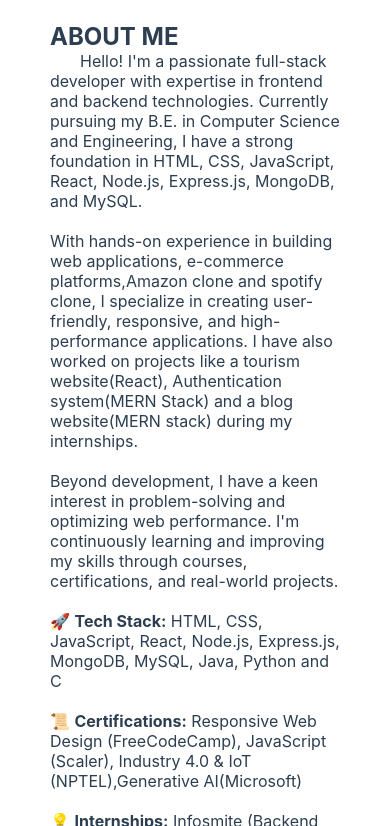
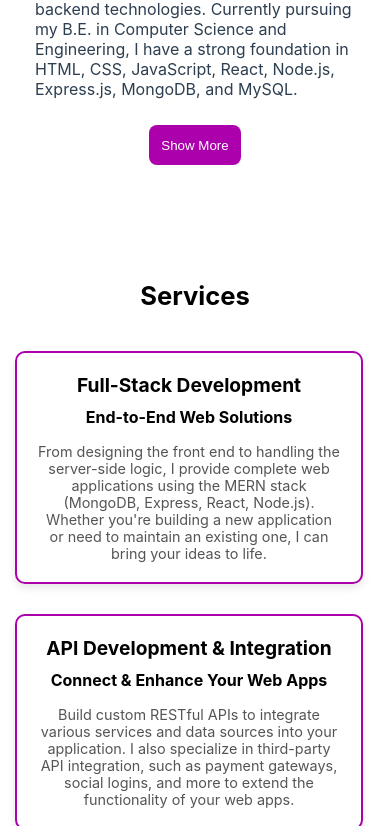
Before and after one commit to mariyamyamina/portfolio, a React (Create React App) app: page / in a window 390 px wide. Shown: the part 838-1664 px from the top of the page. Built offline with nearby package versions, Linux system fonts and the light colour scheme.

Commit message:
modified

```diff
--- a/src/App.js
+++ b/src/App.js
@@ -2,6 +2,7 @@ import React from 'react'
 import Navbar from './components/Navbar/navmenu';
 import Home from './components/Home/home'
 import About from './components/About/about';
+import Services from './components/Serveport/services';
 import Skills from './components/Skills/skill';
 import Projects from './components/Projects/projects';
 import Contact from './components/Contact/contact';
@@ -12,6 +13,7 @@ const App = () => {
        <Navbar/>
       <Home />
       <About/>
+      <Services/>
        <Skills/>
       <Projects />
       <Contact />
--- a/src/components/About/about.css
+++ b/src/components/About/about.css
@@ -1,129 +1,102 @@
-/* Base styles */
 .about-me-page {
   display: flex;
-  justify-content: space-between;
+  justify-content: center;
   align-items: center;
-  padding: 20px;
-  background-color: #FFFFFF;
+  padding: 10px 30px;
+  background-color: #ffffff;
   flex-wrap: wrap;
 }
 
 .about-me {
-  padding: 10px;
+  padding: 20px;
   margin: 10px;
-  margin-left: 50px;
-  margin-right: 70px;
-  padding-top: 50px;
-  padding-bottom: 50px;
-  color: #2C3E50;
+  color: #2c3e50;
   text-align: left;
   flex: 1;
-  max-width: 100%;
+  max-width: 65%;
+}
+
+.about-me h2 {
+  margin-bottom: 1rem;
 }
 
 .aboutimage {
   padding: 10px;
   margin: 10px;
-  margin-top: 30px;
-  margin-right: 50px;
-  margin-left: 50px;
-  padding-top: 50px;
   text-align: center;
   flex: 1;
+  max-width: 30%;
 }
 
 .abtimg {
   border-radius: 50%;
   object-fit: cover;
   border: 4px solid rgb(172, 0, 172);
-  /*box-shadow: 10px 10px 40px 5px rgb(172, 0, 172), -10px -10px 40px 5px rgb(216, 32, 216); */
-  max-width: 100%;
+  max-width: 80%;
   height: auto;
-  margin-bottom: 50px;
+  margin-bottom: 30px;
 }
 
-.btn {
-  display: flex;
-  justify-content: left;
-  gap: 20px;
-  height: 40px;
-  flex-wrap: wrap;
+/* Hide the button by default */
+.btn-container {
+  display: none;
 }
 
-button {
-  border-radius: 10px;
+/* Show More button styles */
+.show-more-btn {
+  display: none;
+  background-color: rgb(172, 0, 172);
+  color: white;
   border: none;
-  background-color: rgb(172, 0, 172);
-  width: 100px;
+  padding: 8px 12px;
   cursor: pointer;
-  color: white;
+  border-radius: 8px;
 }
 
-button:hover {
-  background-color: rgb(125, 0, 125);
-}
-
-/* Show truncated text on mobile */
-.short-text {
-  display: -webkit-box;
-  -webkit-line-clamp: 3; /* Limit to 3 lines */
-  -webkit-box-orient: vertical;
-  overflow: hidden;
-  text-overflow: ellipsis;
-}
-
-/* Show all content */
-.full-text {
-  display: inline;
-}
-
-/* Responsive styles */
+/* Responsive Styles */
 @media (max-width: 768px) {
   .about-me-page {
     flex-direction: column;
     text-align: center;
+    padding: 10px;
   }
 
   .about-me {
-    margin: 20px;
+    max-width: 90%;
+    padding: 15px;
   }
 
-  .aboutimage {
-    display: none; /* Hide the image on mobile */
+  .about-me h2 {
+    margin-bottom: 5px;
   }
 
-  .btn {
-    justify-content: center;
-    gap: 10px;
-  }
-
-  /* Show 'Show More' button on mobile */
-  .show-more-btn {
-    display: inline-block;
-  }
-  .full-text{
-    display: none;
-  }
-   .show-more-btn{
-    display: inline-block;
-   }
-}
-
-/* Remove the 'Show More' button and display full content on larger screens */
-@media (min-width: 768px) {
-  .show-more-btn {
+  /* Hide the image on mobile */
+  .aboutimage {
     display: none;
   }
 
-  .short-text {
+  /* Show the button only on mobile */
+  .btn-container {
+    display: flex;
+    justify-content: center;
+    margin-top: 10px;
+  }
+  .btn-container button{
+    width: auto;
+    height: 40px;
+    margin-top: 1rem;
+  }
+  .show-more-btn {
+    display: block;
+  }
+
+  /* Hide full text by default */
+  .full-text {
+    display: none;
+  }
+
+  /* Show full text when expanded */
+  .full-text.show {
     display: inline;
   }
-
-  .show-more .full-text{
-    display: inline;
-  }
-
-  .show-more .short-text{
-    display: none;
-  }
 }
--- a/src/components/About/about.js
+++ b/src/components/About/about.js
@@ -12,55 +12,50 @@ const About = () => {
   return (
     <section className="about-me-page" id="about">
       <div className="aboutimage">
-        <img
-          src={aboutImage}
-          alt="About Yamina"
-          height="320px"
-          width="320px"
-          className="abtimg"
-        />
+        <img src={aboutImage} alt="About Yamina" className="abtimg" />
       </div>
       <div className="about-me">
         <h2>ABOUT ME</h2>
         <p>
-          {/* Shortened text for mobile, full text for larger screens */}
-          <span className={showMore ? "about-me show-more" : "about-me"}>
+          {/* Short text (always visible) */}
+          <span className="short-text">
             Hello! I'm a passionate full-stack developer with expertise in
             frontend and backend technologies. Currently pursuing my B.E. in
             Computer Science and Engineering, I have a strong foundation in
-            HTML, CSS, JavaScript, React, Node.js, Express.js, MongoDB, and
-            MySQL.
+            HTML, CSS, JavaScript, React, Node.js, Express.js, MongoDB, and MySQL.
           </span>
-          <br /><br />
 
-          <span className={showMore ? "full-text" : "hidden-text"}>
-            With hands-on experience in building web applications,
-            e-commerce platforms,Amazon clone and spotify clone, I specialize
-            in creating user-friendly, responsive, and high-performance
-            applications. I have also worked on projects like a tourism website(React),
-            Authentication system(MERN Stack) and a blog website(MERN stack) during my internships.
+          {/* Full text (hidden initially, shown when "Show More" is clicked) */}
+          <span className={`full-text ${showMore ? "show" : ""}`}>
+            <br /><br />
+            With hands-on experience in building web applications, e-commerce platforms, an
+            Amazon clone, and a Spotify clone, I specialize in creating user-friendly,
+            responsive, and high-performance applications. I have also worked on projects like
+            a tourism website (React), an authentication system (MERN Stack), and a blog
+            website (MERN Stack) during my internships.
             <br /><br />
             Beyond development, I have a keen interest in problem-solving and optimizing web
-            performance. I'm continuously learning and improving my skills
-            through courses, certifications, and real-world projects.
+            performance. I'm continuously learning and improving my skills through courses,
+            certifications, and real-world projects.
             <br /><br />
-            🚀 <strong>Tech Stack:</strong> HTML, CSS, JavaScript, React, Node.js, Express.js, MongoDB, MySQL, Java, Python and C
+            🚀 <strong>Tech Stack:</strong> HTML, CSS, JavaScript, React, Node.js, Express.js,
+            MongoDB, MySQL, Java, Python, and C
             <br /><br />
-            📜 <strong>Certifications:</strong> Responsive Web Design
-            (FreeCodeCamp), JavaScript (Scaler), Industry 4.0 & IoT (NPTEL),Generative AI(Microsoft)
+            📜 <strong>Certifications:</strong> Responsive Web Design (FreeCodeCamp), JavaScript
+            (Scaler), Industry 4.0 & IoT (NPTEL), Generative AI (Microsoft)
             <br /><br />
             💡 <strong>Internships:</strong> Infosmite (Backend Development), Aadhirootz
             Technologies (Java & MySQL)
             <br /><br />
-            I'm always open to new opportunities, collaborations, and innovative projects. Let's connect and build
-            something amazing!
+            I'm always open to new opportunities, collaborations, and innovative projects. Let's
+            connect and build something amazing!
           </span>
         </p>
 
-        {/* Show button only on mobile screens */}
-        <div className="btn">
+        {/* Show More button (Only on Mobile) */}
+        <div className="btn-container">
           <button className="show-more-btn" onClick={toggleShowMore}>
-            {showMore ? "Show More" : "Show Less"}
+            {showMore ? "Show Less" : "Show More"}
           </button>
         </div>
       </div>
--- a/src/components/Home/home.css
+++ b/src/components/Home/home.css
@@ -49,6 +49,7 @@
 .yaminaimg {
   padding: 10px;
   margin: 10px;
+  margin-top: 2rem;
   padding-top: 50px;
   text-align: center;
   flex: 1;
@@ -71,6 +72,7 @@
   gap: 20px;
   height: 40px;
   flex-wrap: wrap;
+  margin-top: 2rem;
    /* Allows buttons to wrap on smaller screens */
 }
 
@@ -114,9 +116,10 @@ button a:hover {
   }
 
   .btn {
+    display: flex;
     justify-content: center;
     gap: 10px;
-    margin: 5rem;
+
   }
 
   .yamimg {
@@ -135,7 +138,9 @@ button a:hover {
   .name1 {
     font-size: 30px;
   }
-
+  .name h1{
+    margin-bottom: 2rem;
+  }
   h1 {
     font-size: 20px;
   }
--- a/src/components/Home/home.js
+++ b/src/components/Home/home.js
@@ -12,6 +12,7 @@ const Home = () => {
         <h1 className="name1">MARIYAM YAMINA.M</h1>
         <h1>And I'm a Full Stack Developer | MERN Stack</h1>
         <div className="btn">
+            <button><a href="https://www.linkedin.com/in/mariyamyamina/" target="_blank" rel="noopener noreferrer">HIRE ME</a></button>
           <button><a href={resume} target="_blank" rel="noopener noreferrer">RESUME</a></button>
         </div>
       </div>
--- a/src/components/Navbar/navmenu.js
+++ b/src/components/Navbar/navmenu.js
@@ -31,6 +31,7 @@ const NavigationMenu = () => {
         <ul className={`list ${isOpen ? 'active' : ''}`}>
           <li><a href="#home" onClick={toggleMenu}>HOME</a></li>
           <li><a href="#about" onClick={toggleMenu}>ABOUT</a></li>
+          <li><a href="#services" onClick={toggleMenu}>SERVICES</a></li>
           <li><a href="#skills" onClick={toggleMenu}>SKILLS</a></li>
           <li><a href="#project" onClick={toggleMenu}>PROJECTS</a></li>
           <li><a href="#contact-details" onClick={toggleMenu}>CONTACT</a></li>
--- /dev/null
+++ b/src/components/Serveport/services.css
@@ -0,0 +1,98 @@
+.services-container {
+    display: flex;
+    flex-direction: column;
+    align-items: center;
+    gap: 20px;
+    margin-top: 5rem;
+    margin-bottom: 5rem;
+  }
+
+  .services-container h2 {
+    font-size: 2rem;
+    margin-bottom: 20px;
+  }
+
+  .service-box {
+    border: 2px solid rgb(172, 0, 172);
+    padding: 20px;
+    width: 80%;
+    max-width: 400px;
+    text-align: center;
+    border-radius: 10px;
+    box-shadow: 0 4px 8px rgba(0, 0, 0, 0.1);
+    flex-direction: row;
+  }
+  .service-box:hover{
+    box-shadow: 8px 8px 10px rgba(0, 0, 0, 0.1),-8px -8px 10px rgba(0, 0, 0, 0.1);
+  }
+  .service-box h3 {
+    font-size: 1.5rem;
+    margin-bottom: 10px;
+  }
+  .service-box h4{
+    margin-bottom: 1rem;
+  }
+
+  .service-box p {
+    font-size: 1rem;
+    color: #555;
+  }
+  .services{
+    display:flex;
+    flex-wrap: wrap;
+    gap: 10px;
+  }
+  /* Responsive Styles */
+
+  /* For medium screens (tablets and below) */
+  @media (max-width: 768px) {
+    .services-container {
+      gap: 15px;
+      padding: 0 10px;
+      flex-direction: column;  /* Ensures vertical stack on tablets */
+    }
+
+    .service-box {
+      width: 90%;
+      max-width: 350px;
+    }
+
+    .services-container h2 {
+      font-size: 1.8rem;
+    }
+
+    .service-box h3 {
+      font-size: 1.3rem;
+    }
+
+    .service-box p {
+      font-size: 0.95rem;
+    }
+  }
+
+  /* For small screens (mobiles and below) */
+  @media (max-width: 480px) {
+    .services-container {
+      gap: 10px;
+      padding: 0 5px;
+      flex-direction: column;  /* Ensures vertical stack on mobile */
+    }
+
+    .service-box {
+      width: 80%;
+      max-width: 100%;
+      margin: 10px;
+    }
+
+    .services-container h2 {
+      font-size: 1.6rem;
+    }
+
+    .service-box h3 {
+      font-size: 1.2rem;
+    }
+
+    .service-box p {
+      font-size: 0.9rem;
+    }
+  }
--- /dev/null
+++ b/src/components/Serveport/services.js
@@ -0,0 +1,31 @@
+import React from 'react';
+import './services.css'
+const Services = () => {
+  return (
+    <div className="services-container" id="services">
+      <h2>Services</h2>
+      <div className='services'>
+
+      <div className="service-box">
+        <h3>Full-Stack Development</h3>
+        <h4>End-to-End Web Solutions</h4>
+        <p>From designing the front end to handling the server-side logic, I provide complete web applications using the MERN stack (MongoDB, Express, React, Node.js). Whether you're building a new application or need to maintain an existing one, I can bring your ideas to life.</p>
+      </div>
+
+      <div className="service-box">
+        <h3> API Development & Integration</h3>
+        <h4>Connect & Enhance Your Web Apps</h4>
+        <p>Build custom RESTful APIs to integrate various services and data sources into your application. I also specialize in third-party API integration, such as payment gateways, social logins, and more to extend the functionality of your web apps.</p>
+      </div>
+
+      <div className="service-box">
+        <h3> Website Maintenance & Optimization</h3>
+        <h4>Keep Your Website Running Smoothly</h4>
+        <p> Optimize your existing websites for better performance, speed, and SEO. I can handle regular updates, security fixes, and bug fixes to ensure your website performs at its best. I also specialize in speeding up websites and improving load times for a better user experience.</p>
+      </div>
+      </div>
+    </div>
+  );
+}
+
+export default Services;
--- a/src/components/Skills/skill.css
+++ b/src/components/Skills/skill.css
@@ -14,7 +14,10 @@
     padding-top: 50px;
     padding-bottom: 50px;
 }
-
+.skill-container h2{
+    margin: 0 auto;
+    margin-bottom: 1rem;
+}
 .my-skills {
     height: 520px;
     width: 1000px;
```
Also changed, not shown: src/components/Projects/projects.css (+10 -1 lines), src/components/Projects/projects.js (+7 -1 lines).
